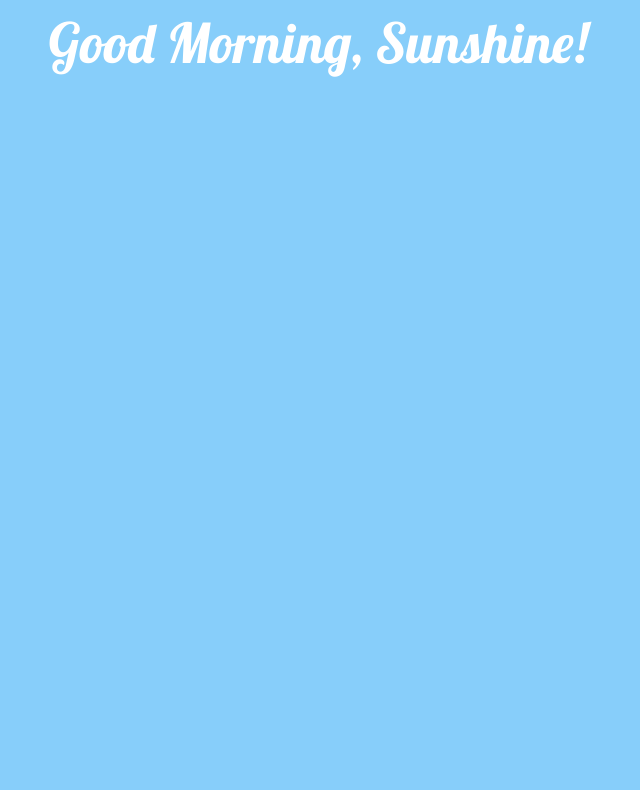
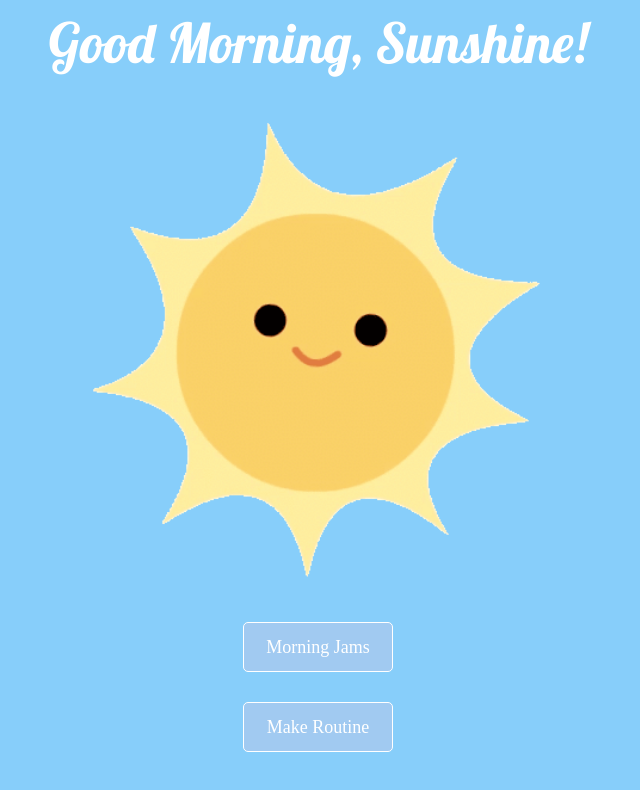
Before and after one commit to peyton333/solo, a React app: page / in a window 1280 px wide. Shown: the whole page, without its empty margins (322-962 px from the left). Built offline with nearby package versions, Linux system fonts and the light colour scheme; no server answers.

Commit message:
able to render to routine path

```diff
--- a/package.json
+++ b/package.json
@@ -23,7 +23,10 @@
   "dependencies": {
     "express": "^4.17.1",
     "react": "^17.0.2",
-    "react-dom": "^17.0.2"
+    "react-dom": "^17.0.2",
+    "react-router-dom": "^6.0.2",
+    "react-sound": "^1.2.0",
+    "use-sound": "^4.0.1"
   },
   "devDependencies": {
     "@babel/core": "^7.16.0",
--- a/src/index.js
+++ b/src/index.js
@@ -1,8 +1,59 @@
 import React from 'react';
-import ReactDOM from 'react-dom';
+import {render} from 'react-dom';
 import './styles.scss';
+import sun from "/src/Images/cuteMovingSun.gif"
+import hereComesTheSun from '/src/Images/HereComesTheSunEdit.mp3'
+import useSound from 'use-sound';
+import { BrowserRouter as Router, Route, Routes } from
+'react-router-dom';
+import {Link} from 'react-router-dom'
 
-const Index = () => {
-  return <div>Good Morning, Sunshine!</div>;
+
+const App = () => {
+  return (
+     <Router>
+         <Routes>
+             <Route exact path="/"  element={<Homepage/>}></Route>
+             <Route path="/routine" exact element={<Page2/>}></Route>
+         </Routes>
+     </Router>
+      )
 };
-ReactDOM.render(<Index />, document.getElementById('root'));
+
+const Homepage = () => {
+ return (
+    <div>Good Morning, Sunshine!
+    <img className = "sun" src={ sun }/>
+    <MusicButton />
+    <Link to="/routine">
+        <button className="routineButton">Make Routine</button>
+    </Link>
+    </div>
+ )
+}
+
+const Page2 = () => {
+    return (
+        <div >
+        Make Your Routine!
+        </div>
+    )
+
+   }
+
+
+const MusicButton = () => {
+    const [play] = useSound(hereComesTheSun);
+
+    return <button className= 'music' onClick={play}>Morning Jams</button>;
+  };
+
+const routine = () => {
+    return <button>Make Routine</button>
+}
+
+// render(<Title />, document.getElementById('root'));
+// render( <img className = "sun" src={ sun }/>, document.getElementById('mySun'));
+// render(<BoopButton />, document.getElementById('music'))
+
+render(<App />, document.querySelector("#root"));
--- /dev/null
+++ b/src/make.js
@@ -0,0 +1 @@
+import React from "react";
--- a/src/styles.scss
+++ b/src/styles.scss
@@ -5,8 +5,35 @@ body {
     background-color: #87cefa;
   }
 
+div {
+    display: flex;
+    flex-direction: column;
+    align-items: center;
+}
 #root {
     font-size: 55px;
-    text-align: center;
     font-family: 'Lobster', cursive;
 }
+
+.sun {
+   height: 475px;
+   margin-top: 40px;
+
+}
+
+button {
+    color: white;
+    border-radius: 5px;
+    background-color: #a1caf1;
+    border: 1px solid white;
+    margin-top: 30px;
+    height: 50px;
+    width: 150px;
+    font-family: 'Times New Roman', Times, serif;
+    font-size: large;
+}
+
+button:hover {
+    color: #a1caf1;
+    background-color: white;
+}
--- a/webpack.config.js
+++ b/webpack.config.js
@@ -35,7 +35,11 @@ module.exports = {
         options: { outputPath: 'images' }
       }
     ]
-      }
+      },
+      {
+        test: /\.mp3$/,
+        loader: 'file-loader'
+    }
     ]
   }
 };
```
Also changed, not shown: server/index.js (+14 -8 lines), src/Images/cuteMovingSun.gif (added), 2 other files.
